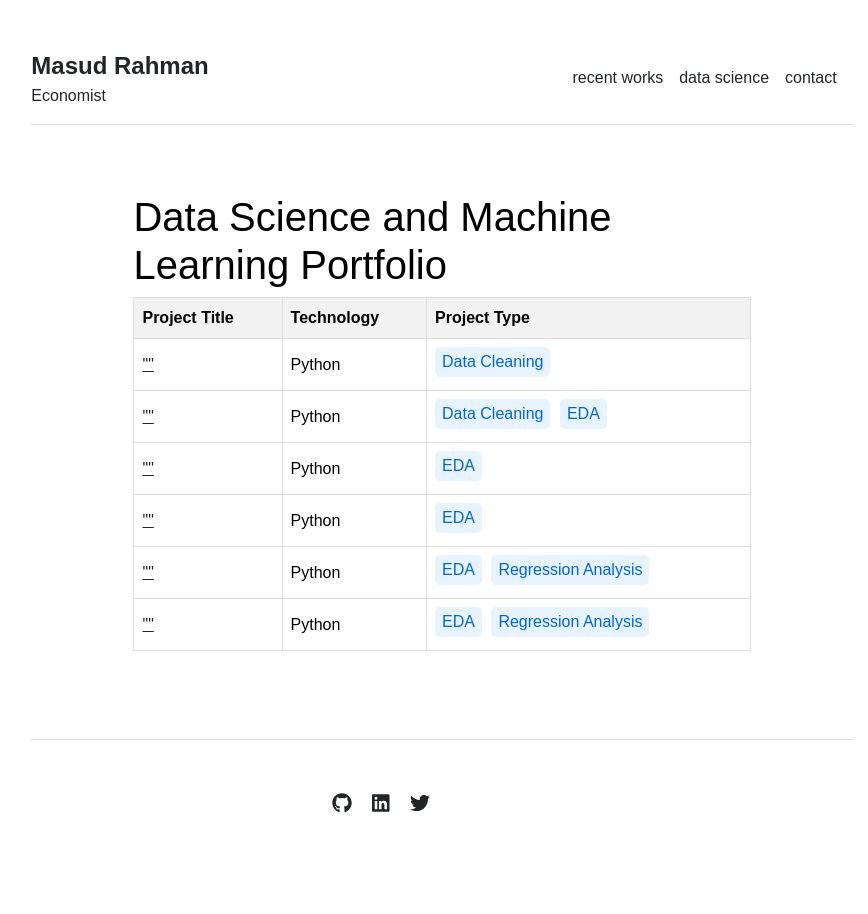
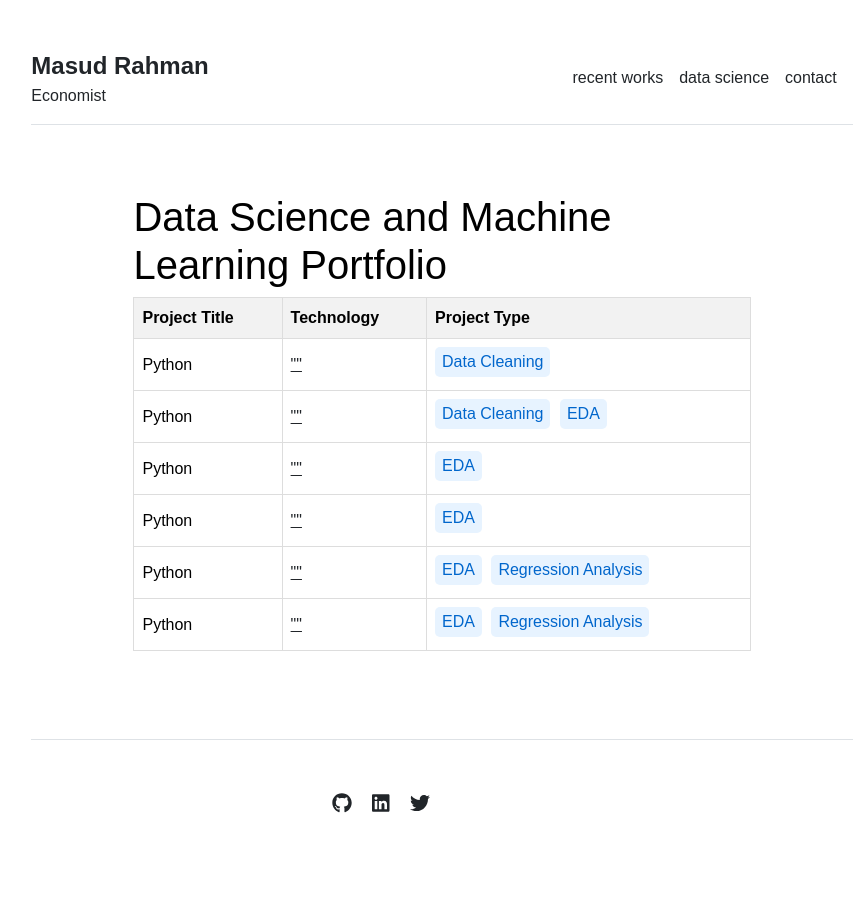
Before and after one commit to masud90/masud90.github.io, a Jekyll site: the page built from datascience.md, in a window 1280 px wide. Shown: the whole page, without its empty margins (198-1066 px from the left). Built offline with Jekyll 4.4.1, drawn with Linux system fonts in a browser that asks for light colours.

Commit message:
update table

```diff
--- a/_includes/project_row.html
+++ b/_includes/project_row.html
@@ -1,8 +1,8 @@
 <tr>
+  <td>{{ project.Technology }}</td>
   <td>
     <a href="{{ project.URL }}" target="_blank" rel="noopener noreferrer">"{{ project.Title }}"</a>
   </td>
-  <td>{{ project.Technology }}</td>
   <td>
     {% assign types = project.ProjectType | split: ',' %}
     {% for type in types %}
```
